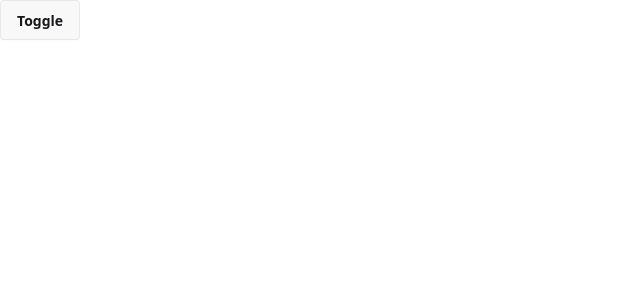
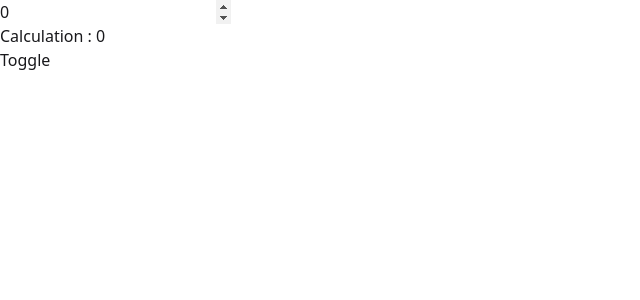
Before and after one commit to shailesh-benni/Hooks-Practice, a React (Vite) app: page / in a window 1280 px wide. Shown: the top 300 px of the page, without its empty margins (0-640 px from the left). Built offline with nearby package versions, Linux system fonts and the light colour scheme.

Commit message:
useMemo Hook

```diff
--- a/src/App.jsx
+++ b/src/App.jsx
@@ -6,6 +6,7 @@
 import UseRefHook from './hooksExample/UseRefHook'
 import UseReducerHook from './hooksExample/UseReducerHook'
 import UseLayoutEffect from './hooksExample/UseLayoutEffect'
+import UseMemoHook from './hooksExample/UseMemoHook'
 
 //Konsa Hook Chahiye usko niche app m use karke try karo
 
@@ -18,7 +19,8 @@
     // </LoginContextProvider>
     // <UseRefHook/>
     // <UseReducerHook/>
-    <UseLayoutEffect/>
+    // <UseLayoutEffect/>
+    <UseMemoHook/>
   )
 }
 
--- /dev/null
+++ b/src/hooksExample/UseMemoHook.jsx
@@ -0,0 +1,39 @@
+import React, { useMemo, useState } from 'react'
+//useMemo hook is use to apply memoization in react..
+//What is Memoization?? -->it is a technique for improving the performance of the code.....And it is also useful to avoid very expensive calculations on every render when the returned value is not change...
+
+
+//its syntax is same as useEffect
+//in this we can store the value and we return the value
+
+const UseMemoHook = () => {
+    const [number, setNumber] = useState(0);
+    const [dark, setDark] = useState(false);
+
+   const memoCalculation =  useMemo(()=>{
+       return expensiveFunction(number);
+    },[number])
+
+    // const calculation = expensiveFunction(number);
+    const cssStyle = {
+        backgroundColor: dark? "black":"white",
+        color:dark?"white":"black",
+    };
+  return (
+    <div>
+
+        <input type="number" onChange={(e)=>setNumber(e.target.valueAsNumber)} value={number} />
+        <h2>Calculation : {memoCalculation}</h2>
+        <button onClick={()=>setDark(!dark)}>Toggle</button>
+    </div>
+  )
+}
+
+function expensiveFunction(num){
+    console.log("Loop Started");
+    for (let index = 0; index < 1000; index++){}
+    return num;
+    //it will return a same number after running the unwanted loop that doest change the value of num
+}
+
+export default UseMemoHook
```
